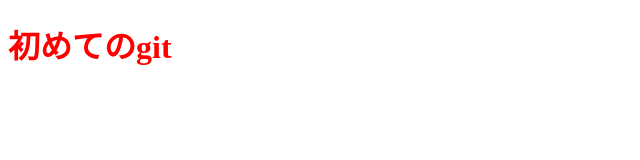
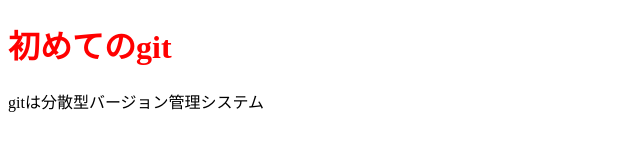
Before and after one commit to yusuke-yusuke-yusuke/first_app, a plain HTML site: page index.html in a window 1280 px wide. Shown: the whole page, without its empty margins (0-640 px from the left). Drawn offline with Linux system fonts and the light colour scheme.

Commit message:
add p tag

```diff
--- a/index.html
+++ b/index.html
@@ -11,6 +11,7 @@
 
 <body>
     <h1>初めてのgit</h1>
+    <p>gitは分散型バージョン管理システム</p>
 </body>
 
 </html>
```
